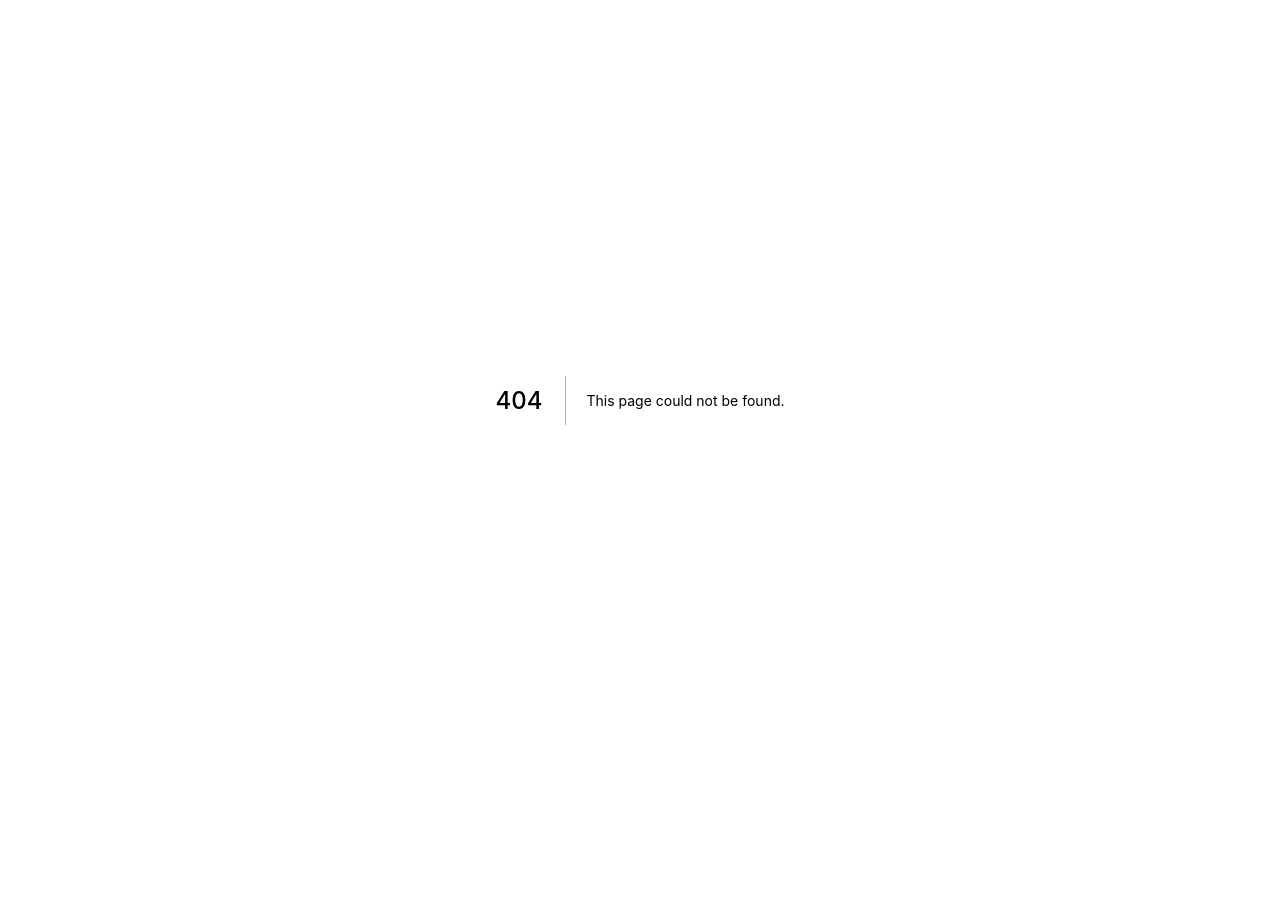
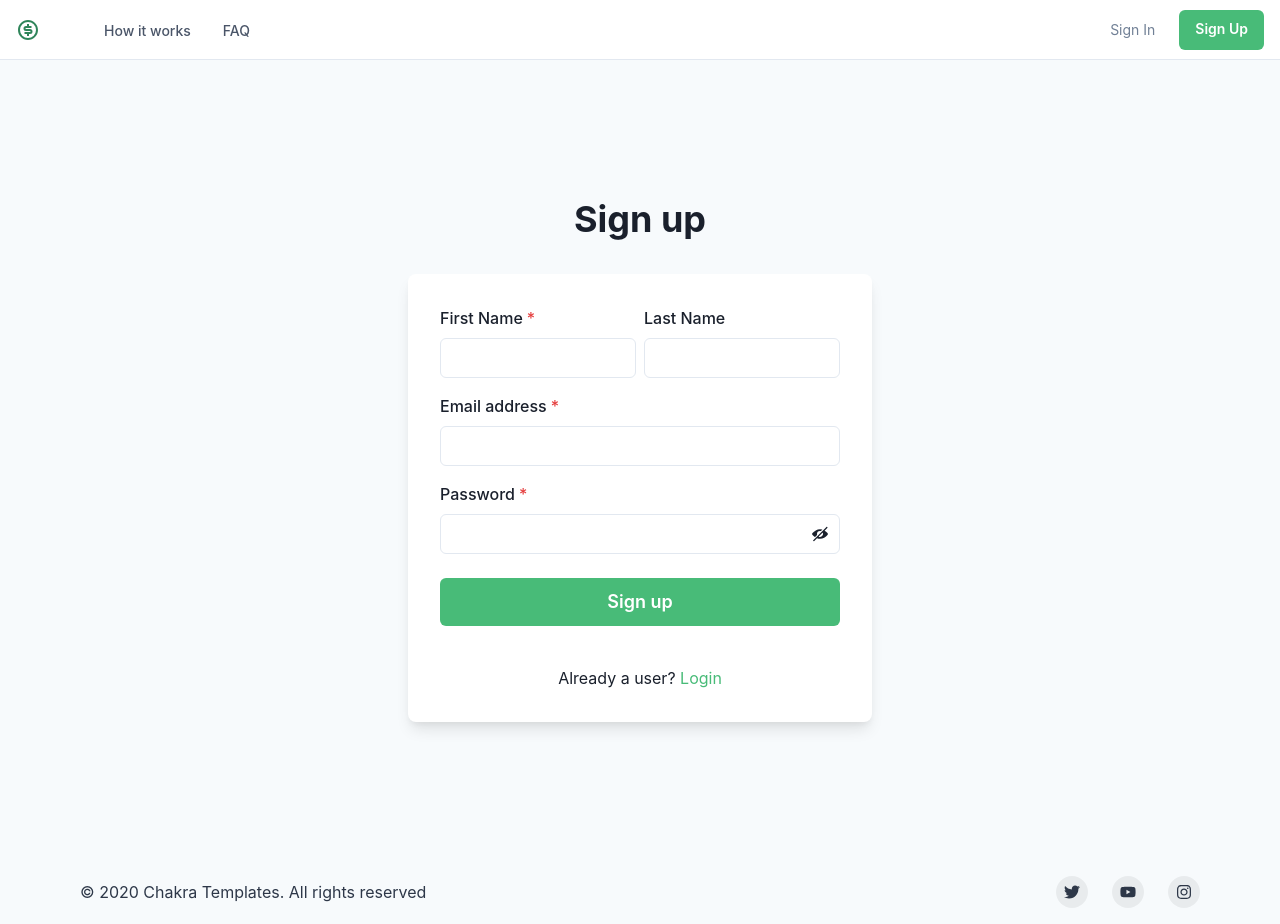
Before and after one commit to letanure/insta-sell, a Next.js app: page /sign-up in a window 1280 px wide. Before the commit this address had no page. Before the commit the page ends 800 px from the top, so only its background shows below. Built offline with nearby package versions, Linux system fonts and the light colour scheme.

Commit message:
add pages

```diff
--- /dev/null
+++ b/pages/sign-up.js
@@ -0,0 +1,20 @@
+import Head from "next/head";
+import Image from "next/image";
+import styles from "../styles/Home.module.css";
+import { Box } from "@chakra-ui/react";
+
+import Footer from "../components/Footer";
+import Header from "../components/Header";
+import Hero from "../components/Hero";
+import Testimonials from "../components/Testimonials";
+import SignUp from "../components/SignUp";
+
+export default function Home() {
+  return (
+    <Box width="100%">
+      <Header />
+      <SignUp />
+      <Footer />
+    </Box>
+  );
+}
```
Also changed, not shown: pages/how-it-works.js (added, +22 -0 lines), pages/sign-in.js (added, +20 -0 lines).
